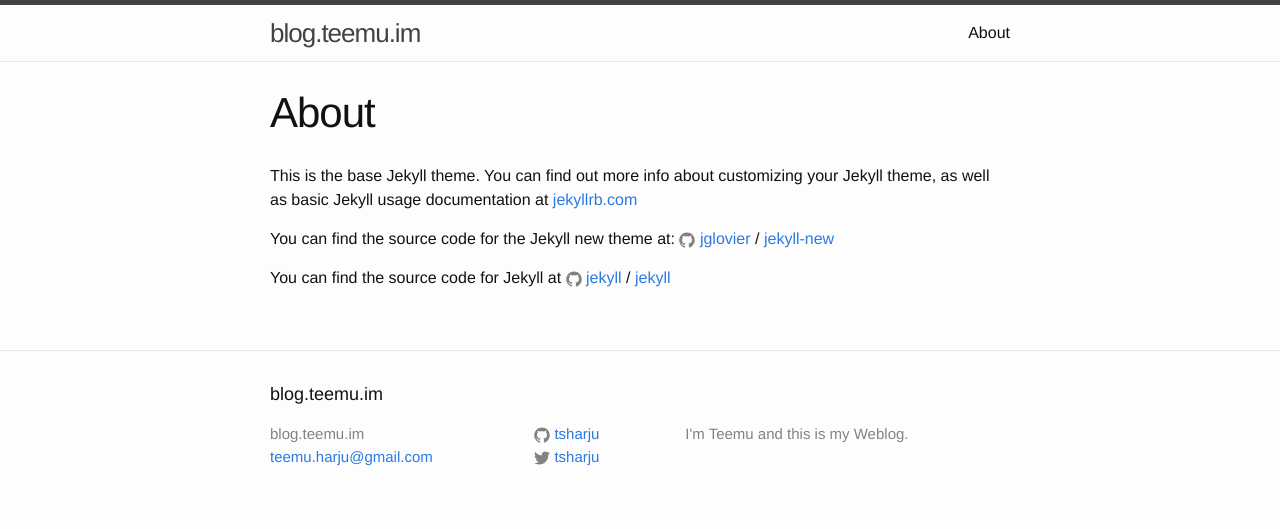
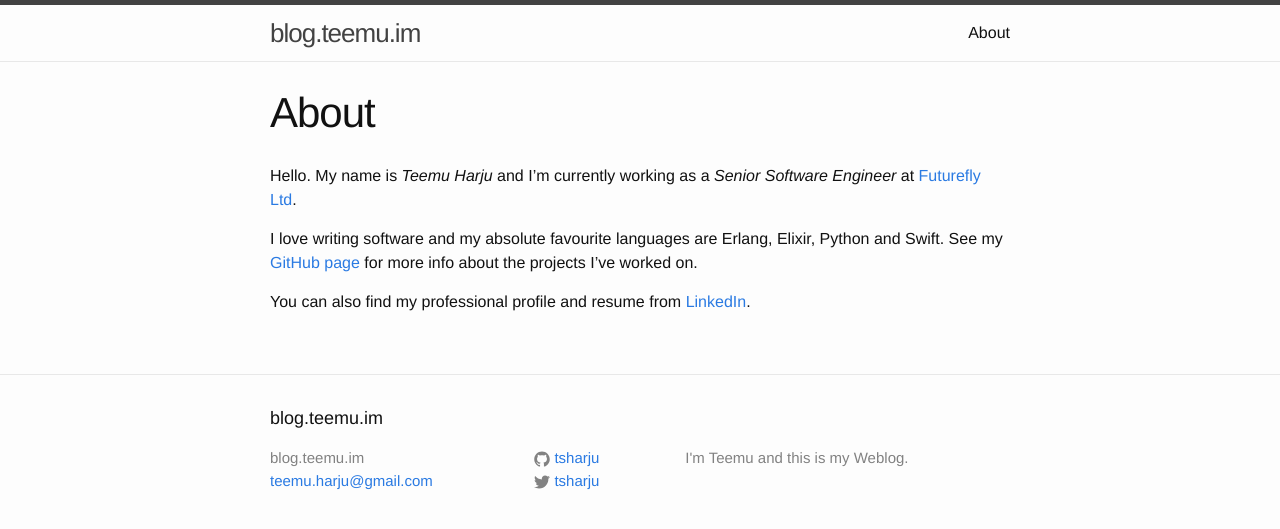
Before and after one commit to tsharju/tsharju.github.io, a Jekyll site: the page built from about.md, in a window 1280 px wide. Shown: the top 529 px of the page. Built offline with Jekyll 4.4.1, drawn with Linux system fonts in a browser that asks for light colours.

Commit message:
Updated about page.

```diff
--- a/about.md
+++ b/about.md
@@ -4,12 +4,13 @@
 permalink: /about/
 ---
 
-This is the base Jekyll theme. You can find out more info about customizing your Jekyll theme, as well as basic Jekyll usage documentation at [jekyllrb.com](http://jekyllrb.com/)
+Hello. My name is _Teemu Harju_ and I'm currently working as a _Senior
+Software Engineer_ at [Futurefly Ltd](http://www.futurefly.net).
 
-You can find the source code for the Jekyll new theme at:
-{% include icon-github.html username="jglovier" %} /
-[jekyll-new](https://github.com/jglovier/jekyll-new)
+I love writing software and my absolute favourite languages are
+Erlang, Elixir, Python and Swift. See my
+[GitHub page](https://github.com/tsharju) for more info about the
+projects I've worked on.
 
-You can find the source code for Jekyll at
-{% include icon-github.html username="jekyll" %} /
-[jekyll](https://github.com/jekyll/jekyll)
+You can also find my professional profile and resume from
+[LinkedIn](https://fi.linkedin.com/in/teemuharju).
```
